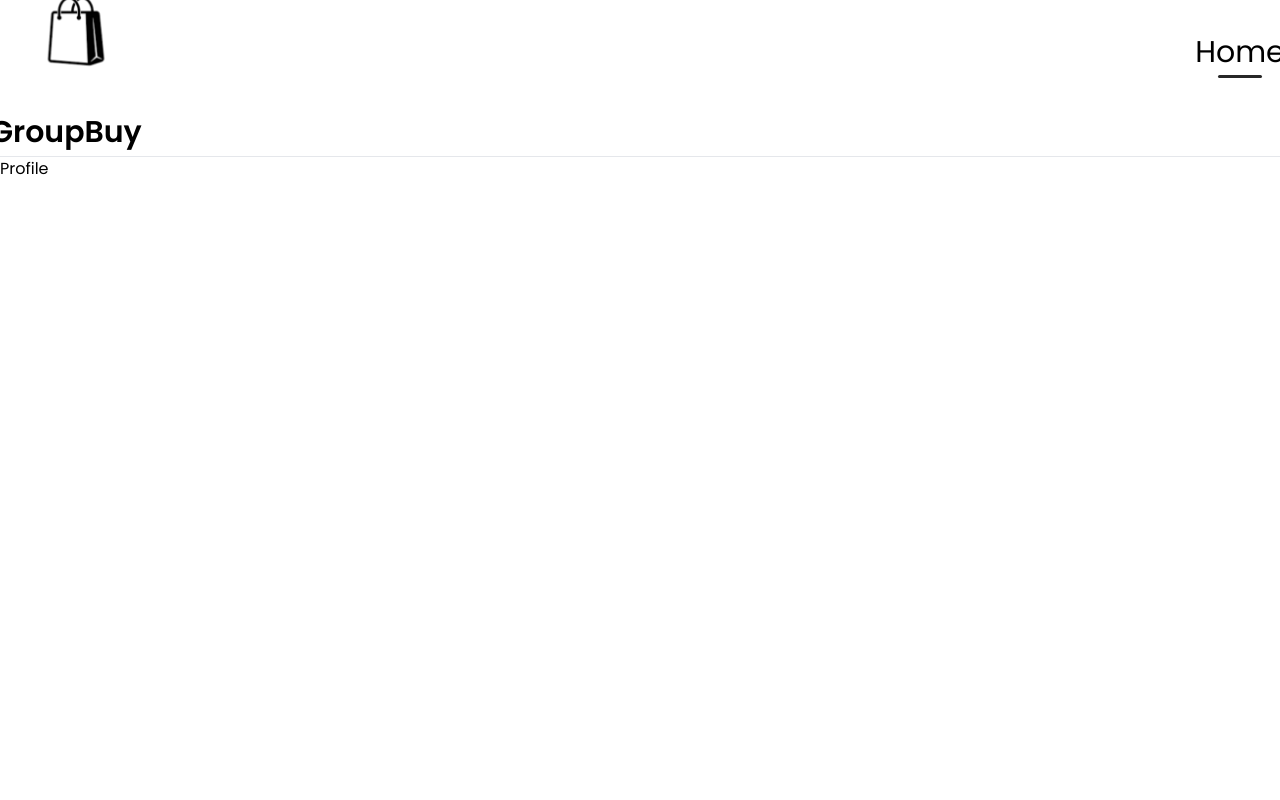
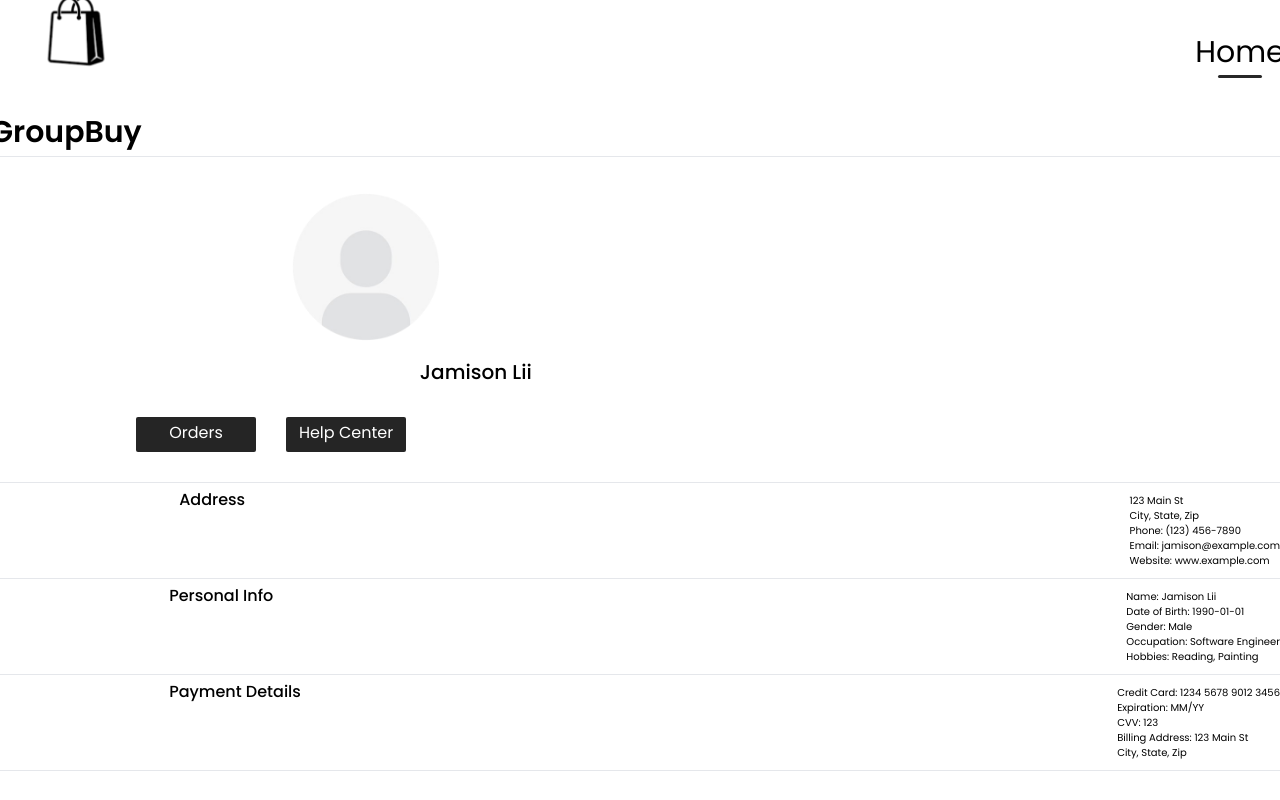
Before and after one commit to Jamison-lii/Buy-together-Project, a React (Vite) app: page /profile in a window 1280 px wide. Shown: the top 800 px of the page. Built offline with nearby package versions, Linux system fonts and the light colour scheme.

Commit message:
Profile and Orders Page done

```diff
--- a/src/Components/Search/Search.css
+++ b/src/Components/Search/Search.css
@@ -21,15 +21,15 @@
     border-radius: 18px;
     border: 1.5px solid;
     font-size: 16px;
-    border-color: #bcbcbc;
+    border-color: #212121;
     background-color: #ffffff;
-
+    box-shadow: 4px 4px 6px rgba(0, 0, 0, 0.1);
     outline: none;
     transition: all 0.3s ease-in-out;
   }
 
   .search-input::placeholder {
-    color: rgba(51, 51, 51, 0.6);
+    color: rgba(20, 20, 20, 0.6);
     font-size: 15px;
   }
 
--- a/src/Pages/Campaigns.jsx
+++ b/src/Pages/Campaigns.jsx
@@ -8,8 +8,11 @@ const Campaigns = () => {
 
   return (
     <div>
+      <p className="heading1">
+        Campaigns
+      </p>
       <div className="openText">
-        <p className='openText1'>Get Up to 50% Discount on</p>
+        <p className='openText1'>Get up to 50% off on</p>
         <p className='openText2'> Bulk Purchases</p>
       </div>
       <div className='containerforSearch'>
--- a/src/Pages/Order.jsx
+++ b/src/Pages/Order.jsx
@@ -2,13 +2,34 @@ import React from 'react'
 import './Styles/Order.css'
 
 const Order = () => {
+
+  const [menu, setMenu] = React.useState('AllOrders');
+
   return (
     <div className='order'>
+
+        <p className='heading'>Orders</p>
        <div className="OpenText">
-         <p>Track and Manage your orders seamlessly</p>
+         <p>Track and Manage your orders with ease.</p>
+        {/* <p>Meet up with deadlines</p>*/}
        </div>
+       <div className="Order-categories">
 
-       <div className="Order-categories">
+       <div className="sections">
+        <div className="AllOrders"  onClick={()=> {setMenu('AllOrders')}}>
+          All Orders
+         {menu ==='AllOrders' ? <hr/> : <></>}
+        </div>
+        <div className="InProcess" onClick={()=> {setMenu('InProcess')}} >
+          In Process
+          {menu ==='InProcess' ? <hr/> : <></>}
+        </div>
+
+        <div className="Done" onClick={()=> {setMenu('Done')}} >
+          Done
+          {menu ==='Done' ? <hr/> : <></>}
+        </div>
+      </div>
 
        </div>
     </div>
--- a/src/Pages/Products.jsx
+++ b/src/Pages/Products.jsx
@@ -1,11 +1,18 @@
 import React from 'react'
 import Search from '../Components/Search/Search.jsx'
 import Categories from '../Components/Categories/Categories.jsx'
+import './Styles/Products.css'
 
 const Products = () => {
   return (
     <div>
+        <div className="heading2">
+          Products
+        </div>
 
+        <div className="head-description">
+          Find the latest products just for you
+        </div>
        <Search placeholder= '...Search Products'/>
        <Categories/>
     </div>
--- a/src/Pages/Profile.jsx
+++ b/src/Pages/Profile.jsx
@@ -1,8 +1,90 @@
 import React from 'react'
+import  './Styles/Profile.css'
+import profile from '../Components/Assets/profile.png'
 
 const Profile = () => {
   return (
-    <div>Profile</div>
+    <div>
+      <div className="img-container">
+        <img src={profile} alt="" />
+        <h2>Jamison Lii</h2>
+      </div>
+
+
+      <div className="categories-container">
+    <div className="categories">
+       <div className="varieties">
+        Orders
+       </div>
+
+       <div className="varieties">
+        Help Center
+       </div>
+
+     </div>
+    </div>
+
+     <div className="info-div">
+       <hr />
+    <div className="info">
+      <div className="Address">
+        Address
+      </div>
+      <div className="Address-Info">
+        <p>123 Main St</p>
+        <p>City, State, Zip</p>
+        <p>Phone: (123) 456-7890</p>
+        <p>Email: jamison@example.com</p>
+        <p>Website: www.example.com</p>
+
+      </div>
+    </div>
+     <hr />
+     </div>
+
+
+
+     <div className="info-div1">
+     {/*  <hr />*/}
+    <div className="info1">
+      <div className="Address1">
+        Personal Info
+      </div>
+      <div className="Address-Info1">
+        <p>Name: Jamison Lii</p>
+        <p>Date of Birth: 1990-01-01</p>
+        <p>Gender: Male</p>
+        <p>Occupation: Software Engineer</p>
+        <p>Hobbies: Reading, Painting</p>
+
+      </div>
+    </div>
+     <hr />
+     </div>
+
+
+
+     <div className="info-div1">
+     {/*  <hr />*/}
+    <div className="info1">
+      <div className="Address1">
+        Payment Details
+      </div>
+      <div className="Address-Info1">
+        <p>Credit Card: 1234 5678 9012 3456</p>
+        <p>Expiration: MM/YY</p>
+        <p>CVV: 123</p>
+        <p>Billing Address: 123 Main St</p>
+        <p>City, State, Zip</p>
+
+
+      </div>
+    </div>
+     <hr />
+     </div>
+
+
+    </div>
   )
 }
 
--- a/src/Pages/Styles/Campaigns.css
+++ b/src/Pages/Styles/Campaigns.css
@@ -6,29 +6,38 @@
     margin-top: -20px;
 }
 
+.heading1{
+    margin-top: 15px;
+    margin-left: 27%;
+    font-size: 30px;
+    font-weight: 600
+}
+
 .openText{
     margin-left: 15px;
-    margin-top:35px;
+    margin-top:10px;
 
-    color: #424242;
-    font-weight: 600;
+    color: #131313;
+    font-weight: 400;
     line-height: 40px;
 }
 
 .openText1{
-    font-size: 35px;
+    font-size: 30px;
 }
 .openText2{
-    font-size: 35px;
+    font-size: 30px;
 }
 
 .sections{
-    margin-top: 20px;
-    margin-left: 50px;
+    margin-top: 30px;
+    margin-left: 30%;
    display: flex;
    gap: 70px;
    font-family: Poppins;
    font-weight: 500;
+   padding-top: 20px;
+   font-size: 20px;
 }
 
 .foryou{
@@ -36,6 +45,7 @@
     flex-direction: column;
     justify-content: center;
     align-items: center;
+    margin-left: 5%;
 }
 
 .foryou hr{
--- a/src/Pages/Styles/Order.css
+++ b/src/Pages/Styles/Order.css
@@ -1,4 +1,69 @@
 .order{
     margin-top: 20px;
-    margin-left: 10%;
+    margin-left: 5%;
 }
+
+.heading{
+   font-size: 30px;
+   font-weight: 600;
+   margin-left: 33%;
+   margin-bottom: 10px;
+}
+
+.OpenText{
+    font-size: 24px;
+    font-weight: 400;
+}
+
+
+
+
+/**********************************/
+
+.sections{
+    margin-top: 0px;
+    margin-left: 5%;
+   display: flex;
+   gap: 30px;
+   font-family: Poppins;
+   font-weight: 600;
+
+}
+
+.AllOrders{
+    display: flex;
+    flex-direction: column;
+    justify-content: center;
+    align-items: center;
+    margin-left: -5%;
+
+}
+
+.AllOrders hr{
+    width: 70%;
+    border: 1.5px solid #252525;
+}
+
+.InProcess{
+    display: flex;
+    flex-direction: column;
+    justify-content: center;
+    align-items: center;
+}
+
+.InProcess hr{
+    width: 70%;
+    border: 1.5px solid #252525;
+}
+
+.Done{
+    display: flex;
+    flex-direction: column;
+    justify-content: center;
+    align-items: center;
+}
+
+.Done hr{
+    width: 70%;
+    border: 1.5px solid #252525;
+}
--- /dev/null
+++ b/src/Pages/Styles/Products.css
@@ -0,0 +1,13 @@
+.heading2{
+    margin-left: 30%;
+    margin-bottom: -20px;
+    font-weight: 600;
+    font-size: 30px;
+    margin-top: 20px;
+}
+
+.head-description{
+    font-size: 25px;
+    margin-left: 5%;
+    margin-top: 28px;
+}
--- /dev/null
+++ b/src/Pages/Styles/Profile.css
@@ -0,0 +1,120 @@
+.img-container{
+    margin-left: 20%;
+}
+
+.img-container img{
+    height: 220px;
+
+}
+
+.img-container h2{
+    margin-top: -20px;
+    font-size: 20px;
+    font-weight: 500;
+    margin-left: 16%;
+}
+
+
+/*****************************/
+
+.categories-container {
+    width: 100%;
+    overflow-x: auto; /* Enables horizontal scrolling */
+    white-space: nowrap;
+    padding: 10px;
+    scrollbar-width: none;
+    display: flex;
+    justify-content: start;
+    align-items: center;
+
+    margin-top: 20px
+  }
+
+  /* Prevents the entire screen from scrolling */
+ /* .categories-container::-webkit-scrollbar {
+    height: 6px;
+  }*/
+
+  .categories-container::-webkit-scrollbar-track {
+    background: transparent;
+  }
+
+  .categories-container::-webkit-scrollbar-thumb {
+    background: #252525;
+    border-radius: 10px;
+  }
+
+  .categories {
+    display: flex;
+    gap: 30px;
+    width: max-content;
+    margin-left: 10%; /* Ensures only content width is considered */
+  }
+
+  .varieties {
+    min-width: 120px;
+    padding: 4px 4px;
+    background: #252525;
+    color: white;
+    text-align: center;
+    border-radius: 2px;
+    cursor: pointer;
+    transition: 0.3s;
+    height: 35px;
+
+  }
+
+  .varieties:hover {
+    background: #3a3a3a;
+  }
+
+  .categories-container::-webkit-scrollbar {
+    display: none; /* Hides scrollbar completely */
+  }
+
+  .info-div{
+    margin-top: 20px;
+  }
+
+
+  .info{
+    display: flex;
+    justify-content: space-between;
+    margin-left: 14%;
+    margin-top: 10px;
+    padding-bottom: 10px;
+  }
+
+  .Address{
+    margin-top: -5px;
+    font-weight: 500
+  }
+
+  .Address-Info{
+    font-size: 10px;
+  }
+
+  /***************************/
+
+  .info-div1{
+    margin-top: 10px;
+  }
+
+
+  .info1{
+    display: flex;
+    justify-content: space-between;
+    margin-left: 14%;
+    margin-top: 0px;
+    padding-bottom: 10px;
+  }
+
+  .Address1{
+    margin-top: -5px;
+    font-weight: 500;
+    margin-left: -10px;
+  }
+
+  .Address-Info1{
+    font-size: 10px;
+  }
```
Also changed, not shown: src/Components/Assets/Profile.png (added).
